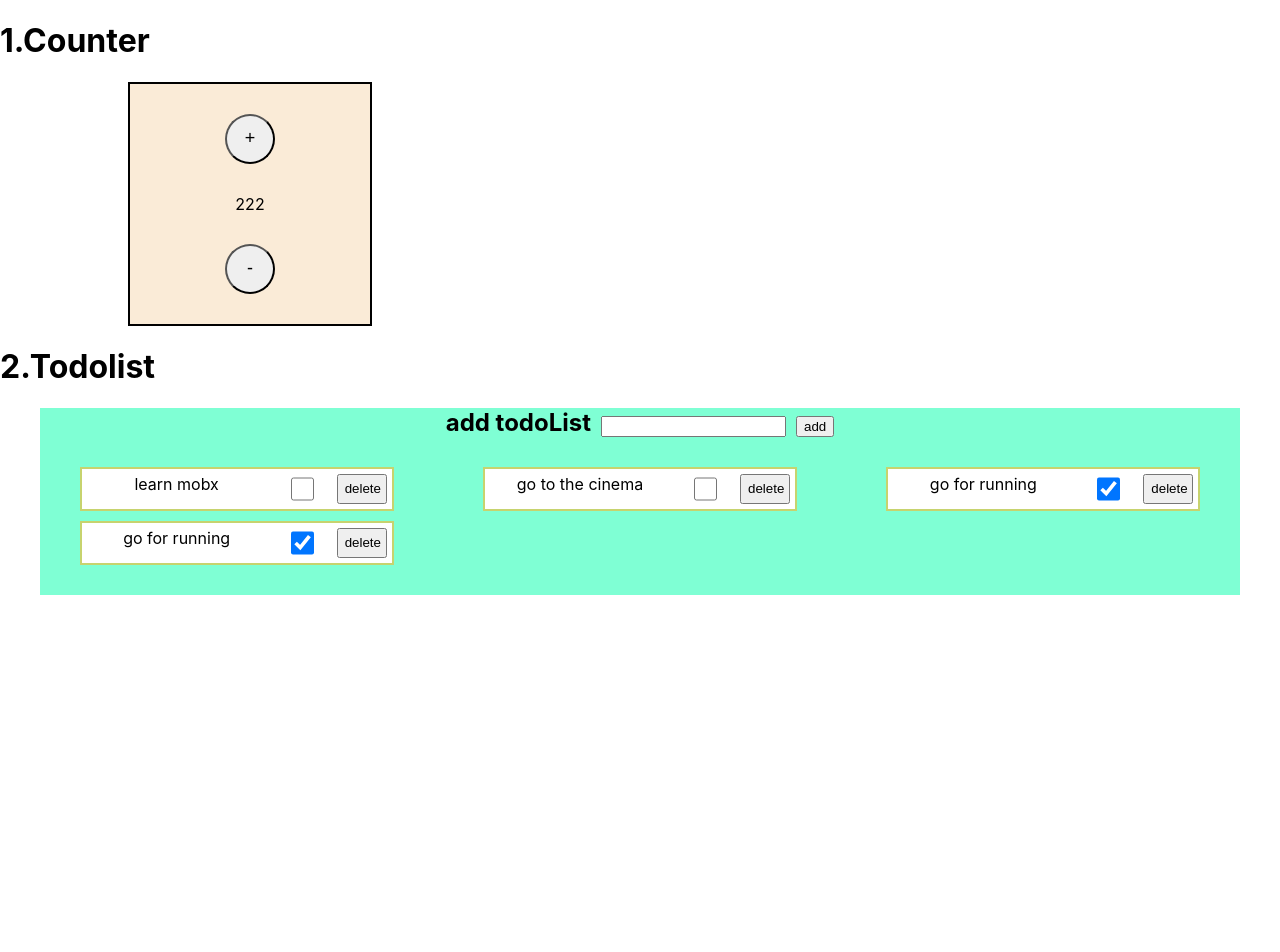
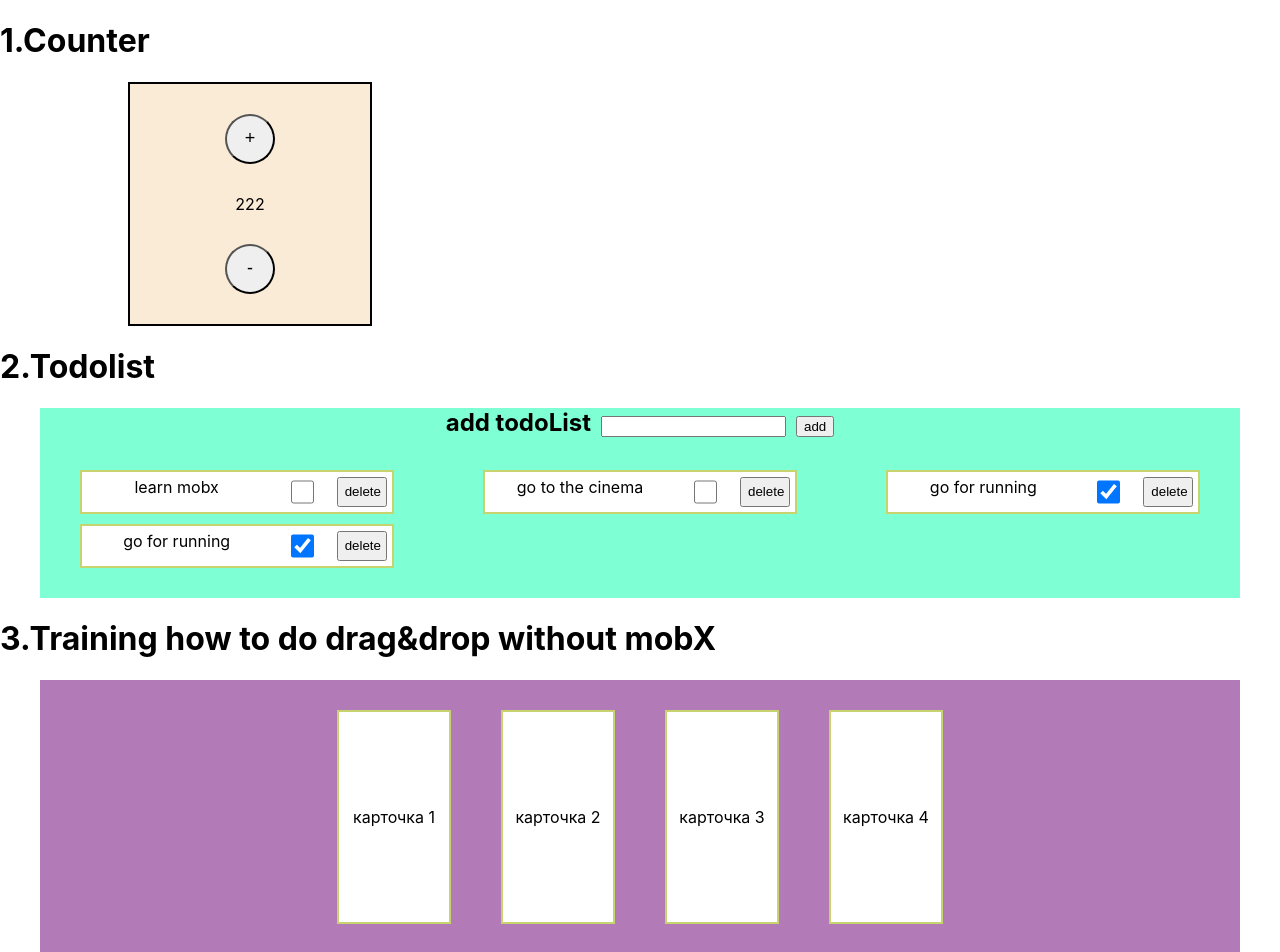
Before and after one commit to TrocyukS96/learn-mobx, a React (Create React App) app: page / in a window 1280 px wide. Shown: the top 952 px of the page. Before the commit the page ends 800 px from the top, so only its background shows below. Built offline with nearby package versions, Linux system fonts and the light colour scheme.

Commit message:
added dragTodoList

```diff
--- a/src/app/App.module.scss
+++ b/src/app/App.module.scss
@@ -1,2 +1,3 @@
 .app{
+  margin-bottom: 20px;
 }
--- a/src/app/App.tsx
+++ b/src/app/App.tsx
@@ -2,6 +2,7 @@ import React from 'react';
 import s from './App.module.scss';
 import {Counter} from "../components/counter/Counter";
 import TodoList from "../components/todoList/TodoList";
+import {DragTodoList} from "../components/dragTodoList/DragTodoList";
 
 function App() {
     return (
@@ -9,7 +10,9 @@ function App() {
             <h1><span>1.</span>Counter</h1>
             <Counter/>
             <h1><span>2.</span>Todolist</h1>
-      <TodoList />
+            <TodoList/>
+            <h1><span>3.</span>Training how to do drag&drop without mobX</h1>
+            <DragTodoList/>
         </div>
     );
 }
--- /dev/null
+++ b/src/components/dragTodoList/DragTodoList.tsx
@@ -0,0 +1,83 @@
+import s from './index.module.scss';
+
+import React, {useState} from "react";
+import {sortCards} from "../../utils/sortCards";
+
+export type DragTodo ={
+    id:number
+    order:number
+    text:string
+}
+
+export const DragTodoList =()=>{
+
+    const [cardList,setCardList] = useState<DragTodo[]>([
+        {id:1, order:3,text:'карточка 3'},
+        {id:2, order:1,text:'карточка 1'},
+        {id:3, order:2,text:'карточка 2'},
+        {id:4, order:4,text:'карточка 4'},
+    ])
+
+    const [currentCard, setCurrentCard] = useState({} as DragTodo)
+
+    //handlers for dragEndDrop
+    const onDragStartHandler = (e: React.DragEvent<HTMLDivElement>, card: DragTodo) => {
+        console.log('dragStart -> ' + JSON.stringify(card))
+        setCurrentCard(card)
+    }
+
+    function onDragLeaveHandler(e: React.DragEvent<HTMLDivElement>) {
+        e.currentTarget.style.background = 'white'
+    }
+
+    function onDragEndHandler(e: React.DragEvent<HTMLDivElement>) {
+        e.currentTarget.style.background = 'white'
+    }
+
+    function onDragOverHandler(e: React.DragEvent<HTMLDivElement>) {
+        e.preventDefault() //нужно дописывать, чтобы все работало нормально
+        e.currentTarget.style.background = 'lightGrey'
+    }
+
+    function onDropHandler(e: React.DragEvent<HTMLDivElement>, card: DragTodo) {
+        e.preventDefault() //нужно дописывать, чтобы все работало нормально
+        console.log('drop -> ' + JSON.stringify(card))
+        setCardList(cardList.map(c=>{
+            if (c.id === card.id) {
+                return {...c, order: currentCard.order}
+            }
+            if (c.id === currentCard.id) {
+                return {...c, order: card.order}
+            }
+            return c
+        }))
+        e.currentTarget.style.background = 'white'
+    }
+
+    return(
+        <div className={s.todoList}>
+            <div className={s.items}>
+                {cardList.sort(sortCards).map((card) => {
+                    return (
+                        <div
+                            className={s.item}
+                            draggable={true}
+                            onDragStart={(e) => onDragStartHandler(e, card)}
+                            //срабатывает в тот момент, когда взяли карточку
+                            onDragLeave={(e) => onDragLeaveHandler(e)}
+                            //срабатывает, когда мы вышли за пределы другой карточки
+                            onDragEnd={(e) => onDragEndHandler(e)}
+                            //срабатывает, если мы отпустили перемещение
+                            onDragOver={(e) => onDragOverHandler(e)}
+                            //срабатывает, если мы находимся над каким-либо другим элементом
+                            onDrop={(e) => onDropHandler(e, card)}
+                            //срабатывает, если мы отпустили карточку и расчитываем что должно произойти какое-то связанное с этим действие
+                        >
+                            <div>{card.text}</div>
+                        </div>
+                    )
+                })}
+            </div>
+        </div>
+    )
+}
--- /dev/null
+++ b/src/components/dragTodoList/index.module.scss
@@ -0,0 +1,48 @@
+.todoList{
+  width: 1200px;
+  background: #b27bb7;
+  margin: 0 auto;
+  text-align: center;
+  .addTodoBlock{
+    margin: 0 auto 30px;
+    h2{
+      span,button{
+        margin: 0 10px;
+      }
+
+    }
+
+  }
+
+
+  .items{
+    margin: 0 auto;
+    padding: 30px 0 30px 0;
+    display: flex;
+    justify-content: center;
+    align-items: center;
+    gap: 50px;
+
+
+    .item{
+      width: 100px;
+      height: 200px;
+      padding: 5px;
+      display: flex;
+      justify-items: center;
+      justify-content: center;
+      flex-direction: column;
+      border: 2px solid #c7d36e;
+      background: white;
+      gap: 20px;
+      cursor: grab;
+
+
+      button{
+        width: 50px;
+        height: 30px;
+      }
+    }
+
+  }
+}
--- a/src/components/todoList/index.module.scss
+++ b/src/components/todoList/index.module.scss
@@ -17,7 +17,7 @@
 
   .items{
     margin: 0 auto;
-    padding: 0 0 30px 0;
+    padding: 3px 0 30px 0;
     display: grid;
     grid-template-columns: repeat(3,1fr);
     grid-auto-flow: row;
--- a/src/utils/sortCards.ts
+++ b/src/utils/sortCards.ts
@@ -1,7 +1,8 @@
 import {ITodo} from "../store/todolist";
+import {DragTodo} from "../components/dragTodoList/DragTodoList";
 
-export const sortCards = (a:ITodo,b:ITodo)=>{
-    if(a>b){
+export const sortCards = (a:ITodo | DragTodo,b:ITodo | DragTodo)=>{
+    if(a.order>b.order){
         return 1
     }else{
         return -1
```
Lines whose indentation alone changed are shown as unchanged.
